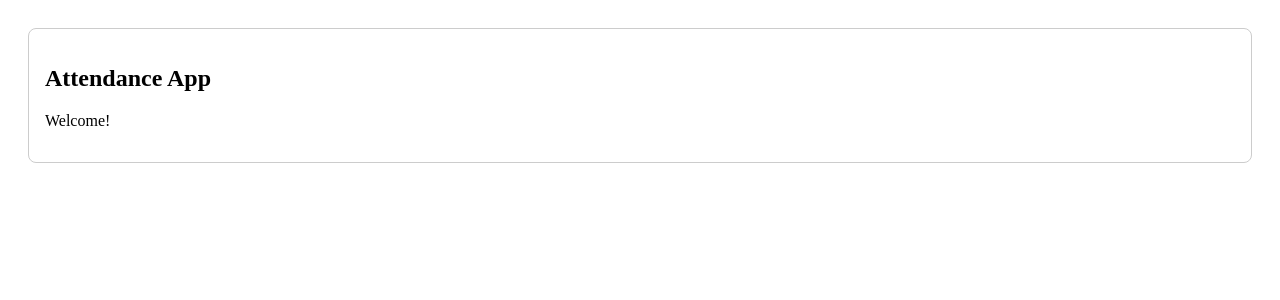
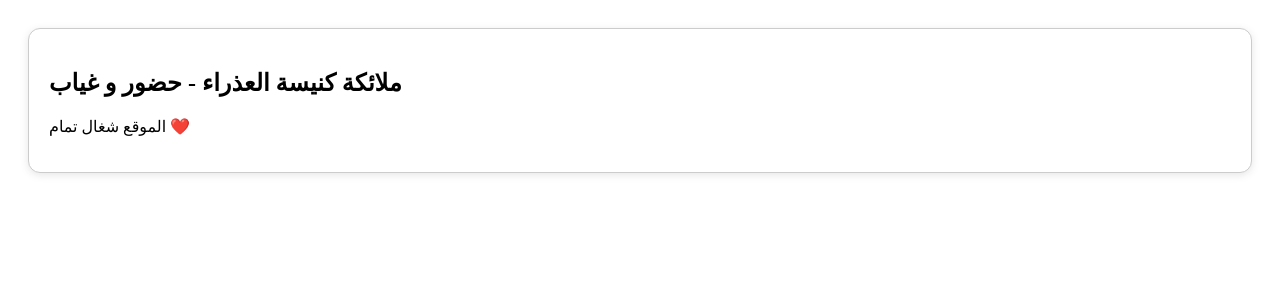
Before and after one commit to TheInvisiblerM/angels-app, a React (Vite) app: page / in a window 1280 px wide. Shown: the top 300 px of the page. Built offline with nearby package versions, Linux system fonts and the light colour scheme.

Commit message:
Add files via upload

```diff
--- a/index.html
+++ b/index.html
@@ -1,5 +1,13 @@
+
 <!DOCTYPE html>
 <html lang="en">
-  <head><meta charset="UTF-8" /><title>Attendance App</title></head>
-  <body><div id="root"></div><script type="module" src="/src/main.jsx"></script></body>
+  <head>
+    <meta charset="UTF-8" />
+    <meta name="viewport" content="width=device-width, initial-scale=1.0" />
+    <title>Angels Attendance</title>
+  </head>
+  <body>
+    <div id="root"></div>
+    <script type="module" src="/src/main.jsx"></script>
+  </body>
 </html>
--- a/package.json
+++ b/package.json
@@ -1,6 +1,8 @@
 {
   "name": "attendance-app",
   "version": "1.0.0",
+  "private": true,
+  "type": "module",
   "scripts": {
     "dev": "vite",
     "build": "vite build",
@@ -11,6 +13,7 @@
     "react-dom": "^18.2.0"
   },
   "devDependencies": {
-    "vite": "^5.0.0"
+    "vite": "^5.0.0",
+    "@vitejs/plugin-react": "^4.0.0"
   }
 }
--- a/src/App.jsx
+++ b/src/App.jsx
@@ -1,12 +1,13 @@
-import Card from "@/components/ui/card"
 
-export default function App(){
+import Card from '@/components/ui/card';
+
+export default function App() {
   return (
     <div style={{padding:20}}>
       <Card>
-        <h2>Attendance App</h2>
-        <p>Welcome!</p>
+        <h2>ملائكة كنيسة العذراء - حضور و غياب</h2>
+        <p>الموقع شغال تمام ❤️</p>
       </Card>
     </div>
-  )
+  );
 }
--- a/src/components/ui/card.jsx
+++ b/src/components/ui/card.jsx
@@ -1,12 +1,14 @@
-export default function Card({children}){
+
+export default function Card({children}) {
   return (
     <div style={{
+      padding:'20px',
       border:'1px solid #ccc',
-      padding:'16px',
-      borderRadius:'8px',
-      background:'#fff'
+      borderRadius:'12px',
+      background:'#fff',
+      boxShadow:'0 2px 8px rgba(0,0,0,0.1)'
     }}>
       {children}
     </div>
-  )
+  );
 }
--- a/src/main.jsx
+++ b/src/main.jsx
@@ -1,4 +1,10 @@
+
 import React from 'react'
 import ReactDOM from 'react-dom/client'
 import App from './App'
-ReactDOM.createRoot(document.getElementById('root')).render(<App />)
+
+ReactDOM.createRoot(document.getElementById('root')).render(
+  <React.StrictMode>
+    <App />
+  </React.StrictMode>,
+)
--- a/vite.config.js
+++ b/vite.config.js
@@ -1,7 +1,13 @@
-import { defineConfig } from 'vite'
-import react from '@vitejs/plugin-react'
+
+import { defineConfig } from 'vite';
+import react from '@vitejs/plugin-react';
+import path from 'path';
 
 export default defineConfig({
   plugins: [react()],
-  resolve: { alias: { "@": "/src" } }
-})
+  resolve: {
+    alias: {
+      '@': path.resolve(__dirname, './src'),
+    },
+  },
+});
```
